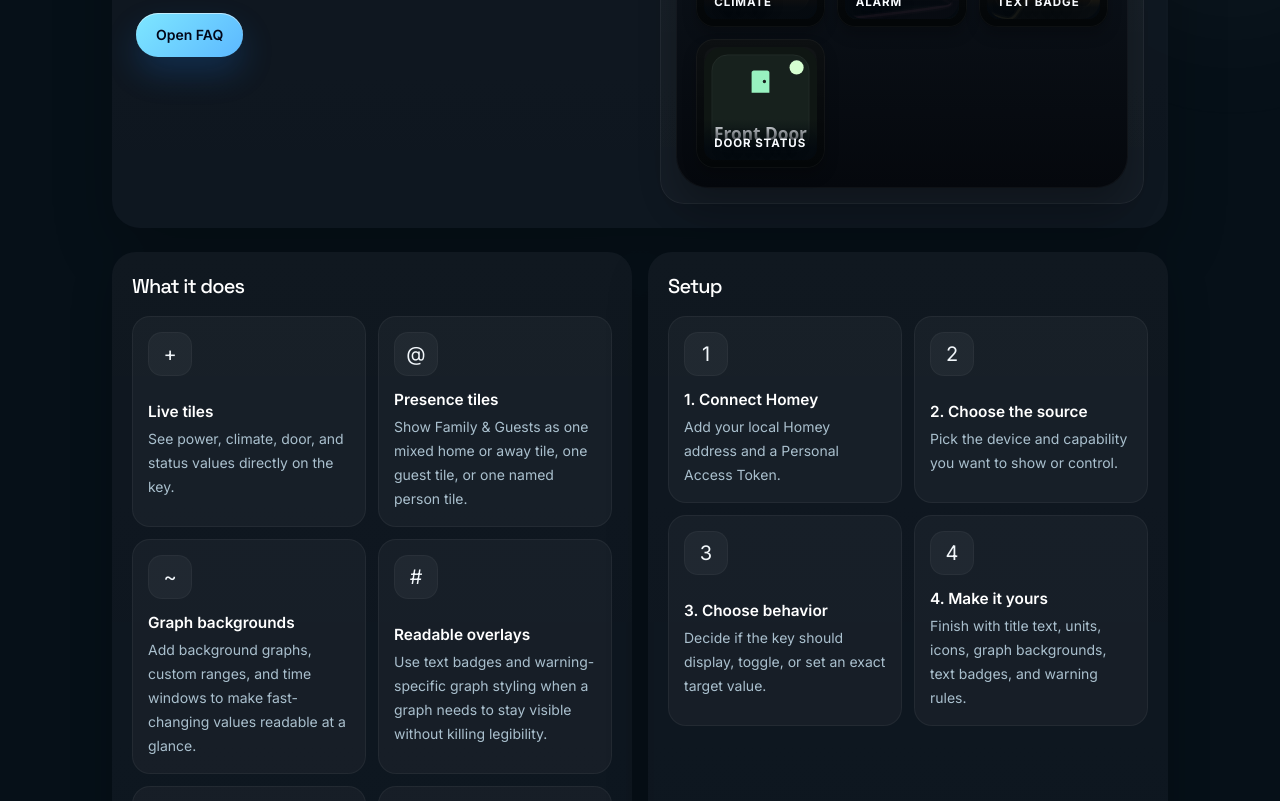
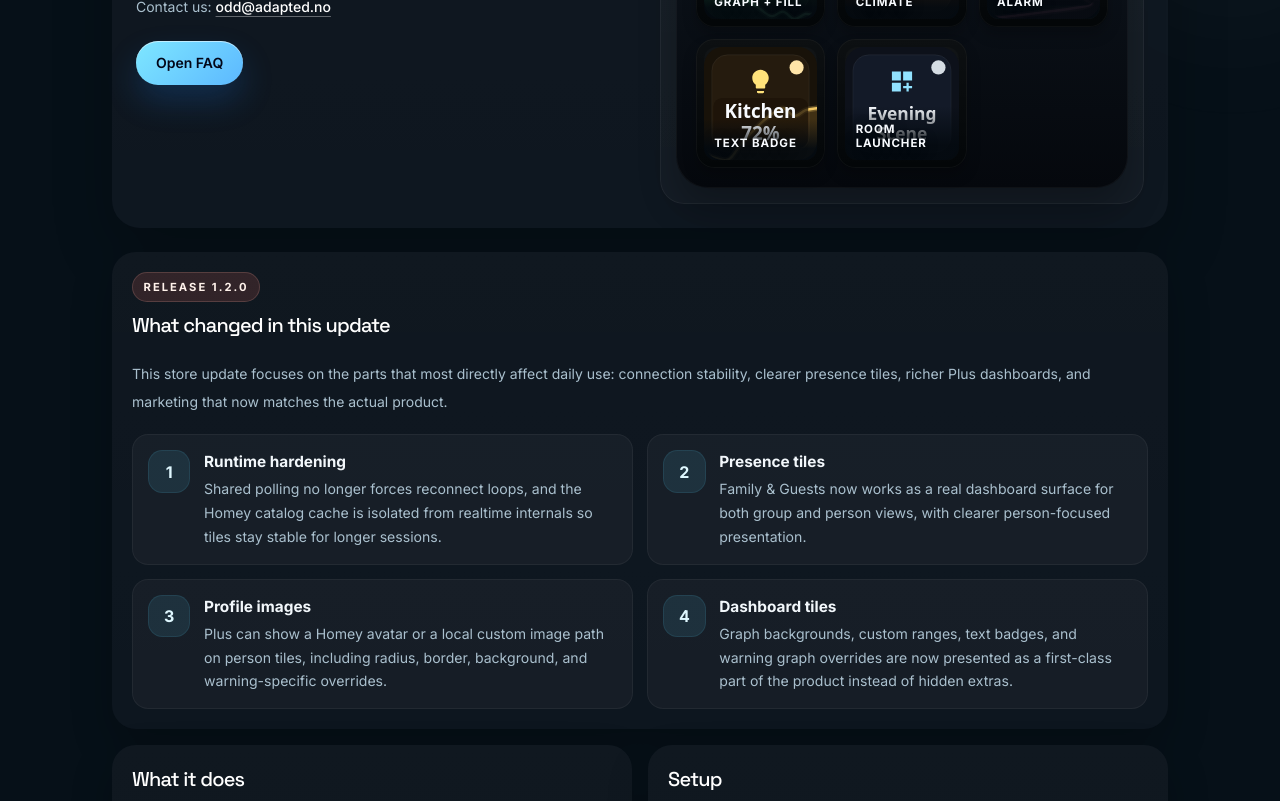
Before and after one commit to oddworker1/stream-deck-store, a Vue app in the folder frontend/: page /homey.html in a window 1280 px wide. Shown: the part 500-1301 px from the top of the page. Built offline with nearby package versions, Linux system fonts and the light colour scheme.

Commit message:
Refresh Homey Pro site for 1.2.0

```diff
--- a/frontend/src/data/homey-faq-content.ts
+++ b/frontend/src/data/homey-faq-content.ts
@@ -124,11 +124,24 @@ export const homeyFamilyGuestsFaqHtml = String.raw`
       <span class="faq-badge">Group or person</span>
       <span class="faq-badge">Family only or guests only</span>
       <span class="faq-badge">Graph-friendly counts</span>
+      <span class="faq-badge faq-badge-plus">Plus profile images</span>
     </div>
-    <figure class="faq-figure">
-      <img alt="Homey Family and Guests tile showing mixed home and away status" loading="lazy" src="/assets/homey/generated/homey-family-guests.svg" />
-      <figcaption>The tile can summarize the whole Family &amp; Guests list, only family, only guests, or one selected person.</figcaption>
-    </figure>
+    <div class="faq-gallery faq-gallery-two">
+      <figure class="faq-gallery-card">
+        <img alt="Homey Family and Guests tile showing mixed home and away status" loading="lazy" src="/assets/homey/generated/homey-family-guests.svg" />
+        <figcaption>
+          <strong>Group summary</strong>
+          <span>Use one tile for everyone, family only, or guests only.</span>
+        </figcaption>
+      </figure>
+      <figure class="faq-gallery-card">
+        <img alt="Homey Family and Guests person tile with a profile image" loading="lazy" src="/assets/homey/generated/homey-family-avatar.svg" />
+        <figcaption>
+          <strong>Person tile</strong>
+          <span>Plus can show a Homey avatar or a local custom image path on one named person tile.</span>
+        </figcaption>
+      </figure>
+    </div>
     <div class="faq-grid">
       <section class="faq-card">
         <h3>What the tile can show</h3>
@@ -149,9 +162,28 @@ export const homeyFamilyGuestsFaqHtml = String.raw`
         </ol>
       </section>
     </div>
+    <div class="faq-grid">
+      <section class="faq-card">
+        <h3>Plus profile image options</h3>
+        <ul class="faq-checklist">
+          <li>Turn on <strong>Profile Image</strong> in Display when the tile is in <strong>Person</strong> mode.</li>
+          <li>Choose <strong>Homey avatar</strong> to use the avatar stored on the user in Homey.</li>
+          <li>Choose <strong>Custom image</strong> and paste a full local path such as <code>C:\Users\you\Pictures\person.png</code>.</li>
+          <li>Adjust radius, border, and background so the person tile matches the rest of the deck.</li>
+        </ul>
+      </section>
+      <section class="faq-card">
+        <h3>When warnings are active</h3>
+        <ul class="faq-checklist">
+          <li>Warning over and warning under can replace the normal graph styling on the same tile.</li>
+          <li>On presence tiles, Plus can also swap the profile image frame or image styling in the warning state.</li>
+          <li>That makes it practical to highlight home, away, asleep, or another status without changing the tile type.</li>
+        </ul>
+      </section>
+    </div>
     <div class="faq-callout">
       <strong>Data source</strong>
-      <span>The plugin reads Homey's Family &amp; Guests user data directly, including <code>present</code>, <code>asleep</code>, and role information such as guest versus non-guest.</span>
+      <span>The plugin reads Homey's Family &amp; Guests user data directly, including <code>present</code>, <code>asleep</code>, avatar information, and role information such as guest versus non-guest.</span>
     </div>
   </div>
 `;
@@ -187,6 +219,7 @@ export const homeyGraphBadgeFaqHtml = String.raw`
         <h3>What you can control</h3>
         <ul class="faq-checklist">
           <li><strong>Time span:</strong> any minute value from short windows to long history views.</li>
+          <li><strong>Window size:</strong> from <code>1 minute</code> up to <code>30 days</code>.</li>
           <li><strong>Range:</strong> auto scale or your own <code>from</code> and <code>to</code> values.</li>
           <li><strong>Graph style:</strong> line color, line width, opacity, fill color, fill opacity, and graph height.</li>
           <li><strong>Layout:</strong> keep the graph as a background so the value stays primary.</li>
@@ -569,7 +602,7 @@ export const homeyWarningRulesFaqHtml = String.raw`
           <li>Choose whether the rule should watch the primary value or the optional second value.</li>
           <li>Pick the compare type: number, boolean, or text.</li>
           <li>Set the condition and the threshold or expected value.</li>
-          <li>Choose the warning colors, text, icon, and graph overrides that should take over while active.</li>
+          <li>Choose the warning colors, text, icon, graph overrides, and any presence-image overrides that should take over while active.</li>
         </ol>
       </section>
       <section class="faq-card">
@@ -584,7 +617,7 @@ export const homeyWarningRulesFaqHtml = String.raw`
     </div>
     <div class="faq-callout">
       <strong>Numeric rules use rendered values</strong>
-      <span>For numeric comparisons, the plugin uses the rendered numeric value, including the normalized <code>0-100</code> percentage scale for dimmers and covers. If Graph Background is enabled, warnings can also override the graph line color, fill color, thickness, and opacity while active.</span>
+      <span>For numeric comparisons, the plugin uses the rendered numeric value, including the normalized <code>0-100</code> percentage scale for dimmers and covers. If Graph Background is enabled, warnings can also override the graph line color, fill color, thickness, and opacity while active. On Family &amp; Guests person tiles, warning states can also override the profile image styling.</span>
     </div>
   </div>
 `;
--- a/frontend/src/data/site.ts
+++ b/frontend/src/data/site.ts
@@ -76,6 +76,8 @@ export type PluginRecord = {
   name: string;
   plusIcon: string;
   previewTiles: PreviewTile[];
+  releaseNotes: InfoCard[];
+  releaseVersion: string;
   salesCtas: SupportLink[];
   salesHighlights: InfoCard[];
   salesIntro: string;
@@ -106,10 +108,10 @@ export const homeyPlugin: PluginRecord = {
       title: "Warning overrides"
     },
     {
-      copy: "Launch a room or scene folder from one key instead of burning several keys on fixed shortcuts.",
-      image: "/assets/homey/generated/homey-room-launcher.svg",
+      copy: "Use Homey avatars or a local custom image path on one named Family & Guests tile, then style the frame to fit the deck.",
+      image: "/assets/homey/generated/homey-family-avatar.svg",
       tag: "Plus",
-      title: "Room launchers"
+      title: "Profile images"
     }
   ],
   comparisonRows: [
@@ -145,6 +147,16 @@ export const homeyPlugin: PluginRecord = {
     },
     {
       feature: "Text badges and warning graph styling overrides",
+      free: "-",
+      plus: "Included"
+    },
+    {
+      feature: "Custom profile images on Family & Guests person tiles",
+      free: "-",
+      plus: "Included"
+    },
+    {
+      feature: "Warning-specific profile image overrides",
       free: "-",
       plus: "Included"
     },
@@ -267,7 +279,7 @@ export const homeyPlugin: PluginRecord = {
   ],
   faqHighlights: [
     {
-      copy: "Group, family-only, guest-only, or one named person.",
+      copy: "Group, family-only, guest-only, or one named person with an optional profile image.",
       emoji: "@",
       title: "Family & Guests"
     },
@@ -287,7 +299,7 @@ export const homeyPlugin: PluginRecord = {
       title: "Warning states"
     }
   ],
-  faqIntro: "Detailed setup, device, Family & Guests, graph, warning, and troubleshooting guides for every Homey Pro info button on Stream Deck.",
+  faqIntro: "Detailed setup, device, Family & Guests, graph, custom profile image, warning, and troubleshooting guides for every Homey Pro info button on Stream Deck.",
   helpTopicMap: {
     actions: "faq-action-mode",
     display: "faq-display-template",
@@ -298,7 +310,7 @@ export const homeyPlugin: PluginRecord = {
   },
   icon: "/assets/homey/free-icon.png",
   id: "homey-pro-control",
-  listDescription: "Live Homey tiles for values, Family & Guests presence, toggles, graph backgrounds, warnings, and room launchers.",
+  listDescription: "Live Homey tiles for values, Family & Guests presence, graph backgrounds, custom person images, warnings, and room launchers.",
   name: "Homey Pro",
   plusIcon: "/assets/homey/plus-icon.png",
   previewTiles: [
@@ -307,8 +319,8 @@ export const homeyPlugin: PluginRecord = {
       label: "Graph background"
     },
     {
-      image: "/assets/homey/generated/homey-family-guests.svg",
-      label: "Family & Guests"
+      image: "/assets/homey/generated/homey-family-avatar.svg",
+      label: "Profile image"
     },
     {
       image: "/assets/homey/generated/homey-room-launcher.svg",
@@ -325,6 +337,29 @@ export const homeyPlugin: PluginRecord = {
       label: "Text badge"
     }
   ],
+  releaseNotes: [
+    {
+      copy: "Shared polling no longer forces reconnect loops, and the Homey catalog cache is isolated from realtime internals so tiles stay stable for longer sessions.",
+      emoji: "1",
+      title: "Runtime hardening"
+    },
+    {
+      copy: "Family & Guests now works as a real dashboard surface for both group and person views, with clearer person-focused presentation.",
+      emoji: "2",
+      title: "Presence tiles"
+    },
+    {
+      copy: "Plus can show a Homey avatar or a local custom image path on person tiles, including radius, border, background, and warning-specific overrides.",
+      emoji: "3",
+      title: "Profile images"
+    },
+    {
+      copy: "Graph backgrounds, custom ranges, text badges, and warning graph overrides are now presented as a first-class part of the product instead of hidden extras.",
+      emoji: "4",
+      title: "Dashboard tiles"
+    }
+  ],
+  releaseVersion: "1.2.0",
   salesHighlights: [
     {
       copy: "See power, climate, door, and status values directly on the key.",
@@ -342,9 +377,9 @@ export const homeyPlugin: PluginRecord = {
       title: "Graph backgrounds"
     },
     {
-      copy: "Use text badges and warning-specific graph styling when a graph needs to stay visible without killing legibility.",
-      emoji: "#",
-      title: "Readable overlays"
+      copy: "Use a Homey avatar or a local custom image path on person tiles so one glance tells you exactly who the tile represents.",
+      emoji: "O",
+      title: "Custom profile images"
     },
     {
       copy: "Turn important states into clear alarm tiles that grab your eye when something changes.",
@@ -364,7 +399,7 @@ export const homeyPlugin: PluginRecord = {
     }
   ],
   salesIntro:
-    "A focused Stream Deck plugin for Homey Pro. Use it for live values, Family & Guests presence, graph-backed tiles, readable overlays, warnings, and room launchers without turning the support site into a marketplace wall.",
+    "A focused Stream Deck plugin for Homey Pro. Use it for live values, Family & Guests presence, graph-backed tiles, local custom profile images, warnings, and room launchers. This release also hardens the Homey connection path so the deck stays useful instead of noisy.",
   setupHighlights: [
     {
       copy: "Add your local Homey address and a Personal Access Token.",
@@ -382,18 +417,22 @@ export const homeyPlugin: PluginRecord = {
       title: "3. Choose behavior"
     },
     {
-      copy: "Finish with title text, units, icons, graph backgrounds, text badges, and warning rules.",
+      copy: "Finish with title text, units, icons, graph backgrounds, profile images, text badges, and warning rules.",
       emoji: "4",
       title: "4. Make it yours"
     }
   ],
   showcaseBoards: [
     {
-      caption: "Live values, graph backgrounds, targets, warning states, and readable tile labels on one deck.",
+      caption: "Live values, presence, profile images, graph backgrounds, warning states, and room launchers on one deck.",
       tiles: [
         {
           image: "/assets/homey/generated/homey-family-guests.svg",
           label: "Presence"
+        },
+        {
+          image: "/assets/homey/generated/homey-family-avatar.svg",
+          label: "Person avatar"
         },
         {
           image: "/assets/homey/generated/homey-energy-live.svg",
@@ -418,8 +457,8 @@ export const homeyPlugin: PluginRecord = {
           label: "Text badge"
         },
         {
-          image: "/assets/homey/generated/homey-door-status.svg",
-          label: "Door status"
+          image: "/assets/homey/generated/homey-room-launcher.svg",
+          label: "Room launcher"
         }
       ],
       title: "Homey Pro deck"
--- a/frontend/src/pages/FaqPage.vue
+++ b/frontend/src/pages/FaqPage.vue
@@ -22,10 +22,11 @@
 
         <section class="faq-status-panel" aria-label="Current FAQ coverage">
           <div class="faq-status-copy">
-            <strong>Updated for the current Homey Pro feature set</strong>
+            <strong>Updated for Homey Pro 1.2.0</strong>
             <p>
               This FAQ now covers the latest Family & Guests tiles, graph backgrounds,
-              text badges, warning graph overrides, and the current room-launcher setup.
+              text badges, local custom image paths for presence tiles, warning graph overrides,
+              and the current room-launcher setup.
             </p>
           </div>
 
--- a/frontend/src/pages/PluginDetailPage.vue
+++ b/frontend/src/pages/PluginDetailPage.vue
@@ -94,6 +94,32 @@
     </section>
 
     <section class="sales-grid">
+      <article class="info-panel release-panel comparison-panel">
+        <div class="release-panel-head">
+          <span class="comparison-summary-badge">Release {{ plugin.releaseVersion }}</span>
+          <h2 class="panel-title">What changed in this update</h2>
+          <p class="comparison-intro">
+            This store update focuses on the parts that most directly affect daily use:
+            connection stability, clearer presence tiles, richer Plus dashboards, and marketing
+            that now matches the actual product.
+          </p>
+        </div>
+
+        <div class="release-note-grid">
+          <article
+            v-for="item in plugin.releaseNotes"
+            :key="item.title"
+            class="release-note-card"
+          >
+            <span class="release-note-emoji" aria-hidden="true">{{ item.emoji }}</span>
+            <div>
+              <strong class="release-note-title">{{ item.title }}</strong>
+              <p class="release-note-copy">{{ item.copy }}</p>
+            </div>
+          </article>
+        </div>
+      </article>
+
       <article class="info-panel">
         <h2 class="panel-title">What it does</h2>
         <div class="info-card-grid">
--- a/frontend/src/style.css
+++ b/frontend/src/style.css
@@ -429,6 +429,63 @@ summary {
 
   .comparison-panel {
     @apply md:col-span-2;
+  }
+
+  .release-panel {
+    background:
+      radial-gradient(circle at top left, rgba(86, 216, 255, 0.12), transparent 34%),
+      linear-gradient(180deg, rgba(255, 255, 255, 0.03), rgba(255, 255, 255, 0.01)),
+      var(--surface-panel);
+  }
+
+  .release-panel-head {
+    display: grid;
+    gap: 0.55rem;
+  }
+
+  .release-note-grid {
+    display: grid;
+    gap: 0.9rem;
+    margin-top: 1.15rem;
+    grid-template-columns: repeat(2, minmax(0, 1fr));
+  }
+
+  .release-note-card {
+    display: grid;
+    grid-template-columns: auto 1fr;
+    gap: 0.85rem;
+    align-items: start;
+    padding: 1rem;
+    border-radius: 1rem;
+    background: rgba(255, 255, 255, 0.035);
+    box-shadow: inset 0 0 0 1px rgba(255, 255, 255, 0.05);
+  }
+
+  .release-note-emoji {
+    display: inline-flex;
+    align-items: center;
+    justify-content: center;
+    width: 2.65rem;
+    height: 2.65rem;
+    border-radius: 0.9rem;
+    font-size: 1rem;
+    font-weight: 700;
+    color: #dff8ff;
+    background: rgba(86, 216, 255, 0.1);
+    box-shadow: inset 0 0 0 1px rgba(86, 216, 255, 0.1);
+  }
+
+  .release-note-title {
+    display: block;
+    font-size: 0.96rem;
+    color: var(--text-primary);
+  }
+
+  .release-note-copy {
+    margin: 0.22rem 0 0;
+    font-size: 0.88rem;
+    line-height: 1.7;
+    color: var(--text-secondary);
   }
 
   .info-panel {
@@ -1132,6 +1189,7 @@ summary {
 
 @media (max-width: 900px) {
   .comparison-visual-grid,
+  .release-note-grid,
   .faq-status-grid,
   .faq-grid,
   .faq-gallery,
```
Also changed, not shown: frontend/public/assets/homey/generated/homey-family-avatar.svg (added), frontend/public/assets/homey/generated/homey-family-guests.svg.
